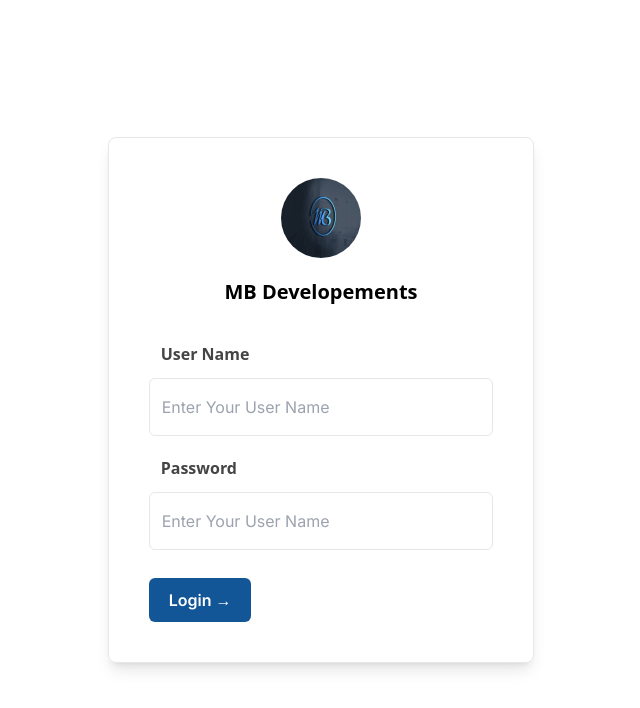
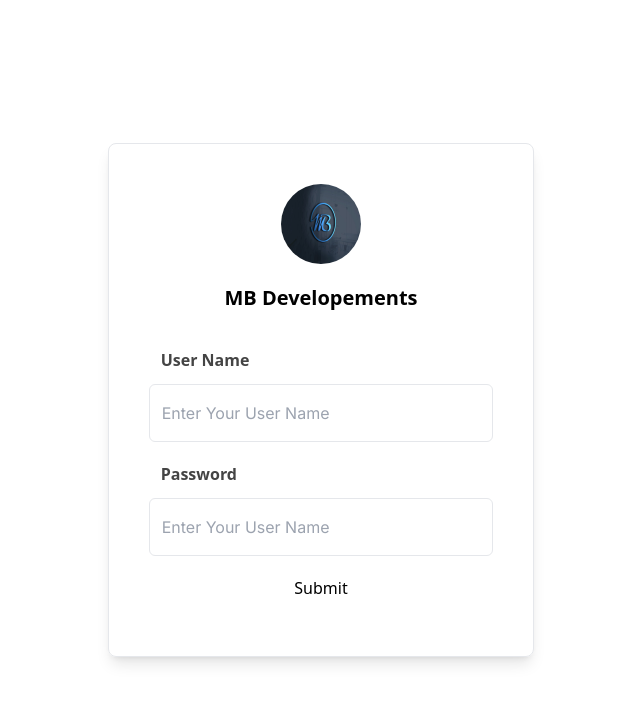
Before and after one commit to AliSherTR/MB-Developments-Portfolio, a React (Vite) app: page /admin-login in a window 1280 px wide. Shown: the top 708 px of the page, without its empty margins (319-959 px from the left). Built offline with nearby package versions, Linux system fonts and the light colour scheme.

Commit message:
login route

```diff
--- a/package.json
+++ b/package.json
@@ -15,12 +15,12 @@
     "icons": "^1.0.0",
     "react": "^18.2.0",
     "react-dom": "^18.2.0",
+    "react-hot-toast": "^2.4.1",
     "react-icons": "^5.0.1",
     "react-multi-carousel": "^2.8.4",
     "react-router-dom": "^6.22.0",
     "react-slick": "^0.29.0",
     "react-social-icons": "^6.10.0",
-    "react-toastify": "^10.0.4",
     "slick-carousel": "^1.8.1"
   },
   "devDependencies": {
--- a/src/App.jsx
+++ b/src/App.jsx
@@ -7,22 +7,51 @@ import Dashboard from "./pages/admin/Dashboard";
 import Heroes from "./pages/admin/Heroes";
 import Careers from "./pages/admin/Careers";
 import Login from "./pages/admin/Login";
+import { Toaster } from "react-hot-toast";
+import { UserProvider } from "./context/UserContext";
+import PrivateRoute from "./utils/PrivateRoute";
 
 function App() {
     return (
+        <UserProvider>
             <BrowserRouter>
                 <Routes>
                     <Route path="/" element={<Homepage />} />
                     <Route path="/services" element={<ServicePage />} />
                     <Route path="/about-us" element={<AboutUsPage />} />
                     <Route path="/contact-us" element={<ContactUsPage />} />
-                <Route path="/admin" element={<Dashboard />}>
+                    <Route
+                        path="/admin"
+                        element={
+                            <PrivateRoute>
+                                <Dashboard />
+                            </PrivateRoute>
+                        }
+                    >
                         <Route path="/admin/heros" element={<Heroes />} />
                         <Route path="careers" element={<Careers />} />
                     </Route>
                     <Route path="/admin-login" element={<Login />} />
                 </Routes>
+                <Toaster
+                    position="top-right"
+                    toastOptions={{
+                        success: {
+                            duration: 3000,
+                        },
+                        error: {
+                            duration: 5000,
+                        },
+                        style: {
+                            fontSize: "16px",
+                            width: "300px",
+                            maxWidth: "500px",
+                            padding: "10px 24px",
+                        },
+                    }}
+                />
             </BrowserRouter>
+        </UserProvider>
     );
 }
 
--- /dev/null
+++ b/src/context/UserContext.jsx
@@ -0,0 +1,33 @@
+import { createContext, useState, useContext } from "react";
+
+// Create a context for the user
+const UserContext = createContext();
+
+// Create a custom hook to use the user context
+export const useUser = () => useContext(UserContext);
+
+// Create a provider component to wrap your application and provide the user context
+export const UserProvider = ({ children }) => {
+    const [token, setToken] = useState(null); // Initialize token state to null
+
+    // Function to set user and token
+    const login = (authToken) => {
+        setToken(authToken);
+    };
+
+    // Function to clear user and token
+    const logout = () => {
+        setToken(null);
+    };
+
+    // Value object to provide to the context consumers
+    const value = {
+        token,
+        login,
+        logout,
+    };
+
+    return (
+        <UserContext.Provider value={value}>{children}</UserContext.Provider>
+    );
+};
--- a/src/pages/admin/Login.jsx
+++ b/src/pages/admin/Login.jsx
@@ -1,29 +1,68 @@
 import { useState } from "react";
 import Button from "../../Components/Button";
 import logo from "../../assets/logo.jpg";
-import { ToastContainer, toast } from "react-toastify";
+import toast from "react-hot-toast";
+import { useUser } from "../../context/UserContext";
+import Loader from "../../Components/Loader";
+import { Navigate } from "react-router-dom";
+
 export default function Login() {
     const [formData, setFormData] = useState({ username: "", password: "" });
+    const [loading, setLoading] = useState(false);
+    const [success, setSuccess] = useState(false);
+    const user = useUser();
 
     function resetForm() {
         setFormData({ username: "", password: "" });
     }
-    function handleSumbit() {
-        if (!formData.username) {
-            toast.error("OOPS");
+
+    async function LoginAdmin(data, user) {
+        try {
+            setLoading(true);
+            const response = await fetch(
+                "https://backend-server-hero.onrender.com/login",
+                {
+                    method: "POST",
+                    headers: {
+                        "Content-Type": "application/json",
+                    },
+                    body: JSON.stringify(data),
+                }
+            );
+            const responseData = await response.json();
+            user.login(responseData.token);
+            setLoading(false);
+            return true;
+        } catch (error) {
+            setLoading(false);
+            toast.error("Invalid Username or password");
+            return false;
+        }
+    }
+
+    async function handleSumbit(event) {
+        event.preventDefault();
+        if (!formData.username || !formData.password) {
+            toast.error("Please enter a username and password");
             resetForm();
             return;
         }
-        if (!formData.password) {
-            resetForm();
-            return;
+
+        const success = await LoginAdmin(formData, user);
+        if (success) {
+            setSuccess(true);
         }
-        console.log(formData.username);
-        console.log(formData.password);
     }
+
+    if (loading)
+        return (
+            <div className=" h-screen flex items-center justify-center">
+                <Loader />
+            </div>
+        );
+    if (success) return <Navigate to={"/admin/heros"} />;
     return (
         <main className=" min-h-screen flex items-center justify-center flex-col">
-            <ToastContainer position="top-left" />
             <div className="p-10 border shadow-lg rounded-lg md:w-1/3">
                 <form className=" flex flex-col gap-5  mb-4 ">
                     <img
@@ -78,13 +117,10 @@ export default function Login() {
                             }
                         />
                     </div>
+                    <button type="submit" onClick={(e) => handleSumbit(e)}>
+                        Submit
+                    </button>
                 </form>
-                <Button
-                    text="Login"
-                    onClick={() => {
-                        handleSumbit();
-                    }}
-                />
             </div>
         </main>
     );
--- /dev/null
+++ b/src/utils/PrivateRoute.jsx
@@ -0,0 +1,11 @@
+import { Navigate } from "react-router-dom";
+import { useUser } from "../context/UserContext";
+
+export default function PrivateRoute({ children }) {
+    const { token } = useUser();
+    console.log(token);
+    if (token === null) {
+        return <Navigate to="/admin-login" />;
+    }
+    return children;
+}
```
Also changed, not shown: 1 other file (tests, documents, lock files or other folders). Lines whose indentation alone changed are shown as unchanged.
